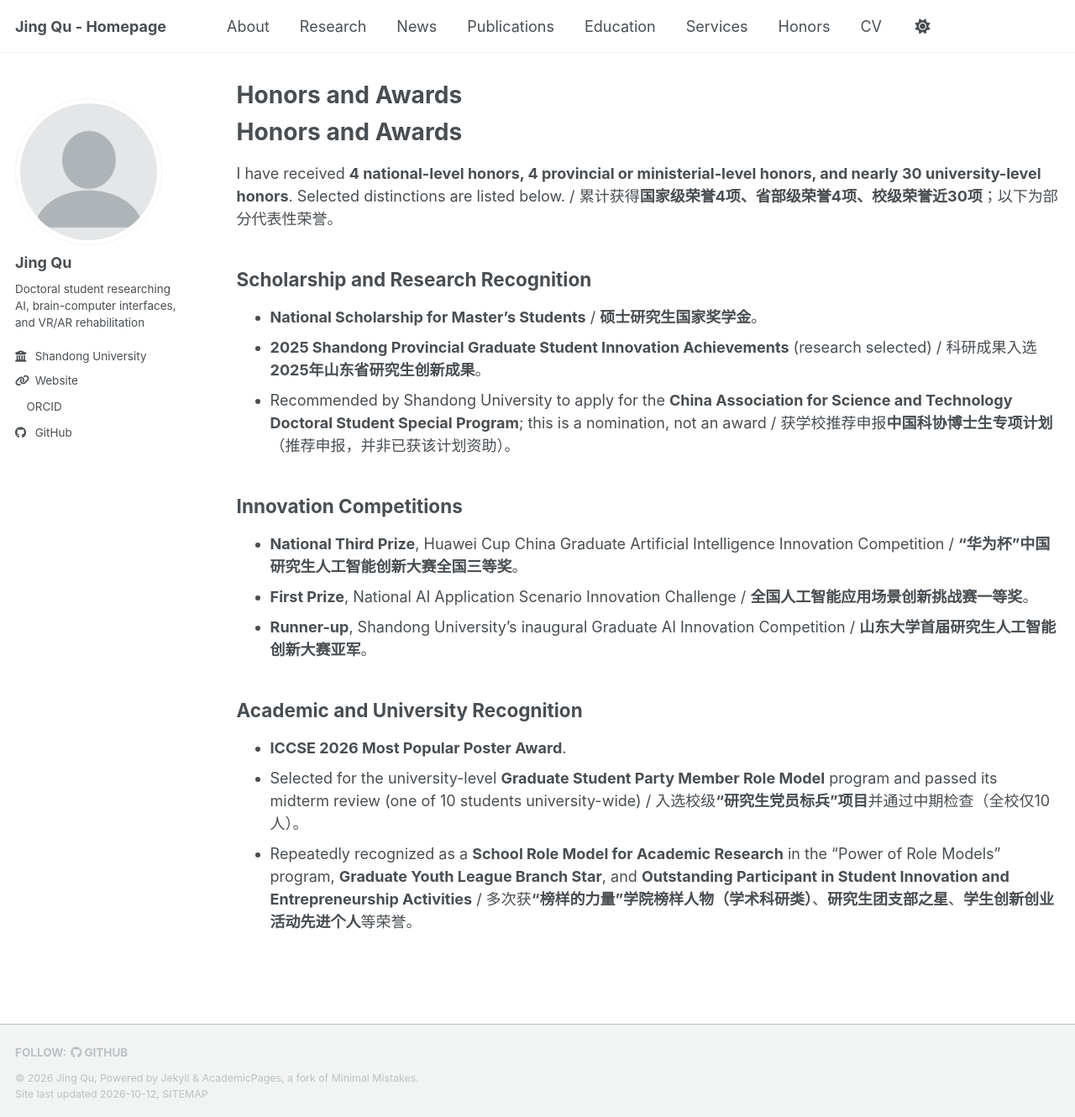
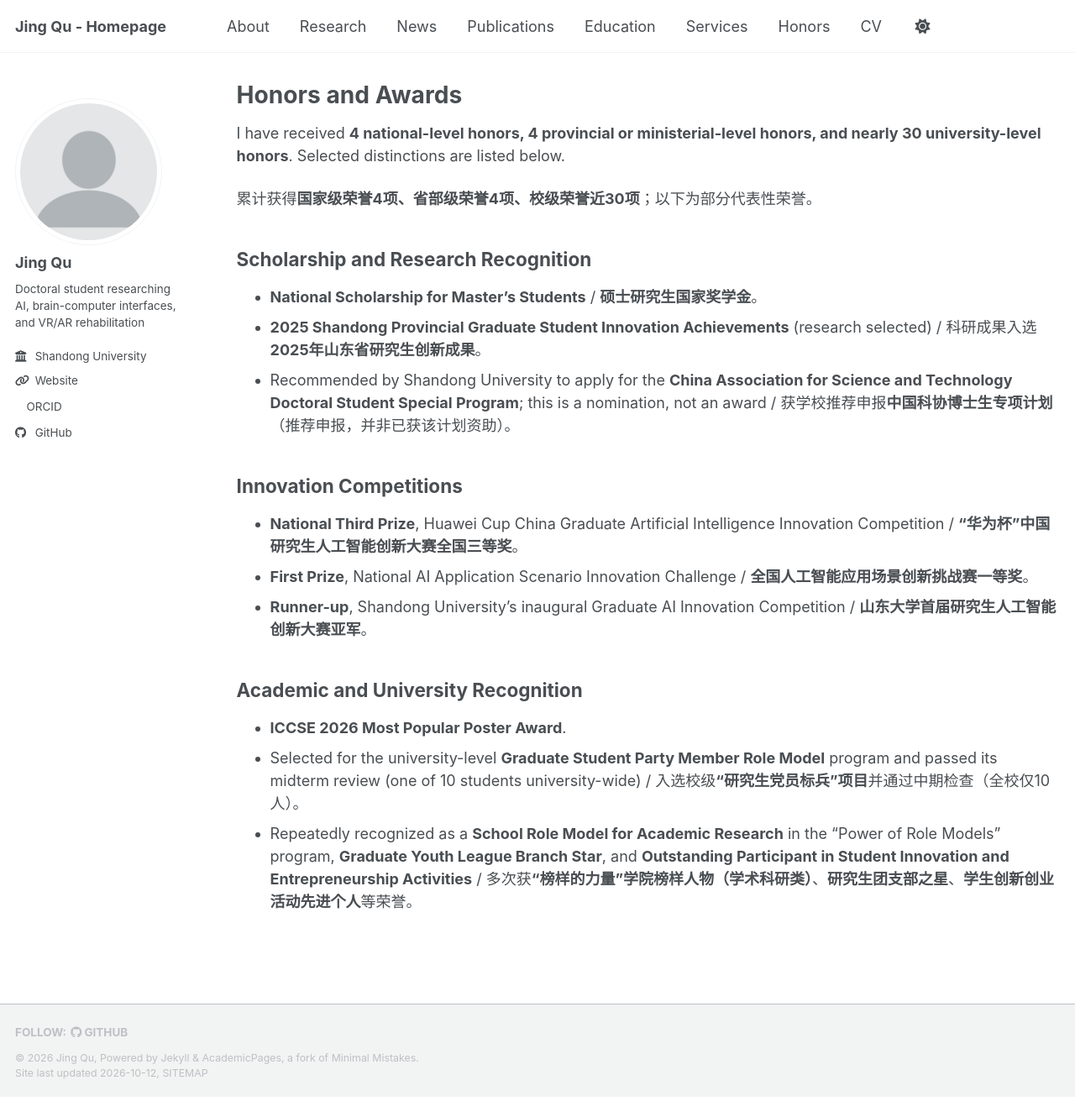
Before and after one commit to Aurora00000/Aurora00000.github.io, a Jekyll site: the page built from _pages/honors.md, in a window 1280 px wide and 1330 px high. Shown: the whole window at 84% size. Built offline with Jekyll 4.4.1, drawn with Linux system fonts in a browser that asks for light colours; a style sheet for code colours, icons or effects is not loaded.

Commit message:
Polish honors and service pages

```diff
--- a/_pages/honors.md
+++ b/_pages/honors.md
@@ -5,9 +5,9 @@ permalink: /honors/
 author_profile: true
 ---
 
-# Honors and Awards
+I have received **4 national-level honors, 4 provincial or ministerial-level honors, and nearly 30 university-level honors**. Selected distinctions are listed below.
 
-I have received **4 national-level honors, 4 provincial or ministerial-level honors, and nearly 30 university-level honors**. Selected distinctions are listed below. / 累计获得**国家级荣誉4项、省部级荣誉4项、校级荣誉近30项**；以下为部分代表性荣誉。
+累计获得**国家级荣誉4项、省部级荣誉4项、校级荣誉近30项**；以下为部分代表性荣誉。
 
 ## Scholarship and Research Recognition
 
```
Also changed, not shown: _pages/service.md (+0 -2 lines).
